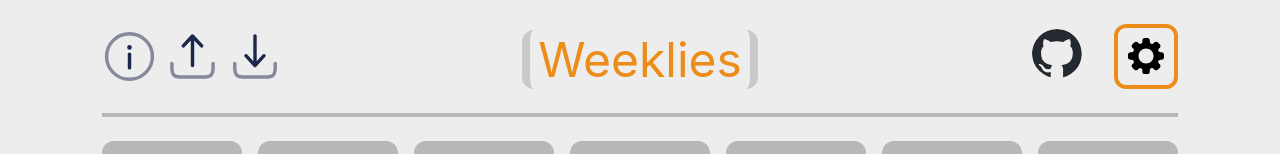
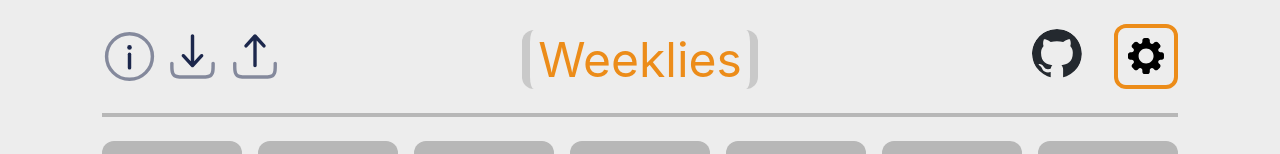
Before and after one commit to blloop/weeklies-alpha, a React (Create React App) app: page / in a window 1280 px wide. Shown: the top 154 px of the page. Built offline with nearby package versions, Linux system fonts and the light colour scheme.

Commit message:
add working export function

```diff
--- a/src/components/Calendar.js
+++ b/src/components/Calendar.js
@@ -40,7 +40,11 @@ const Calendar = () => {
 
     // Export events as JSON
     const exportEvents = () => {
-        return;
+        const output = `data:text/json;charset=utf-8,${encodeURIComponent(JSON.stringify(events))}`;
+        const link = document.getElementById('download-link');
+        link.setAttribute('href', output);
+        link.setAttribute('download', 'weeklies.json');
+        link.click();
     };
 
     // Calculates event ID based on start time
@@ -235,6 +239,7 @@ const Calendar = () => {
                 setMono={setMono}
                 setDialog={setDialog}
                 format={format}/>
+            <a id='download-link'/>
         </div>
     );
 };
--- a/src/components/NavBar.js
+++ b/src/components/NavBar.js
@@ -20,17 +20,17 @@ const NavBar = props => (
                 type='button'
                 className='json-move'
                 onClick={() =>
-                    props.import()
+                    props.export()
                 }>
-                <img src={imLogo} alt={'Import JSON'}/>
+                <img src={exLogo} alt={'Export JSON'}/>
             </button>
             <button
                 type='button'
                 className='json-move'
                 onClick={() =>
-                    props.export()
+                    props.import()
                 }>
-                <img src={exLogo} alt={'Export JSON'}/>
+                <img src={imLogo} alt={'Import JSON'}/>
             </button>
         </div>
         <p className='title'> Weeklies </p>
--- a/src/index.css
+++ b/src/index.css
@@ -130,3 +130,9 @@ input {
   font-size: 30px !important;
   padding: 0 0 12px;
 }
+
+#download-link {
+  display: none;
+  position: absolute;
+  top: 0;
+}
```
